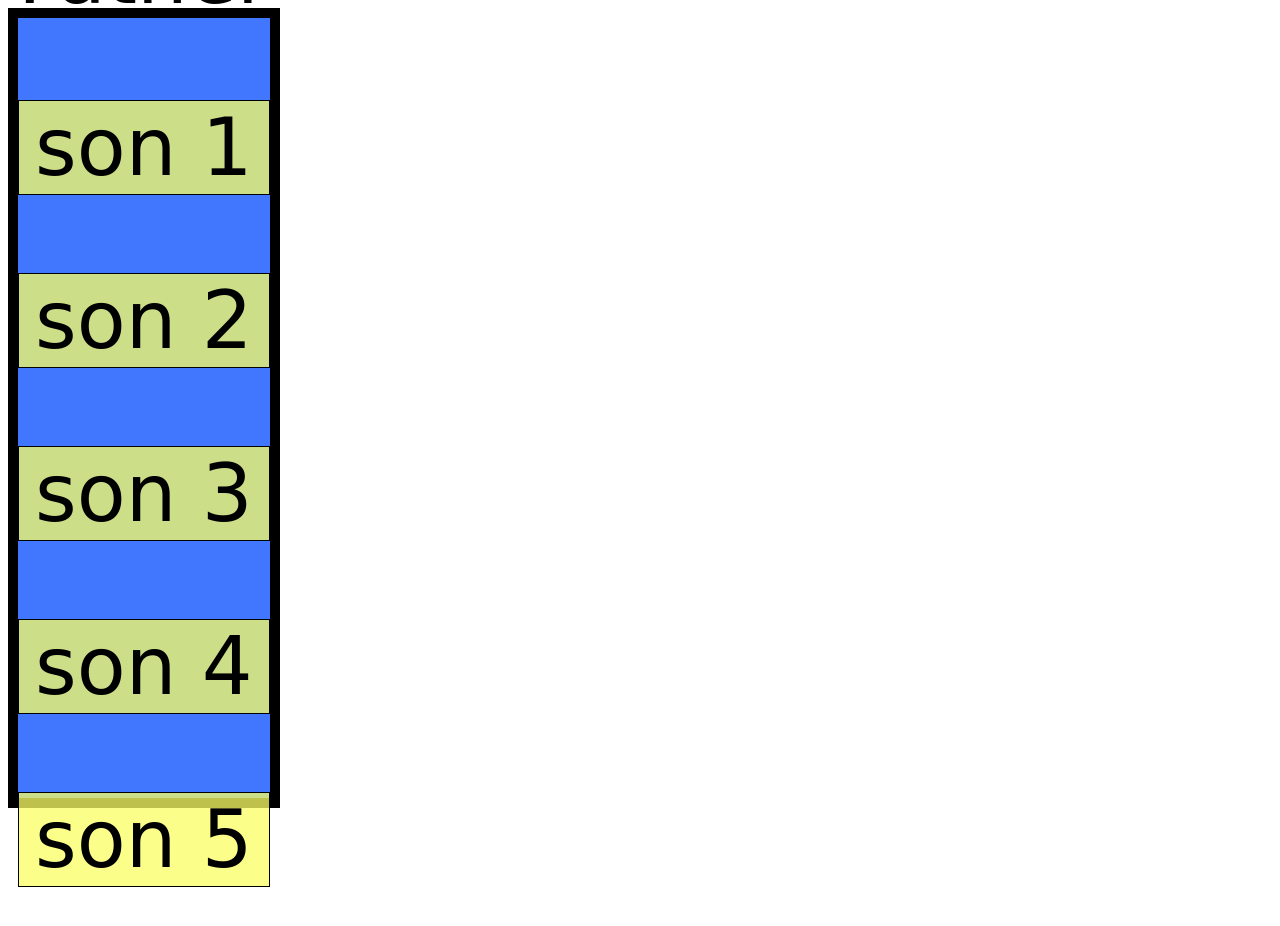
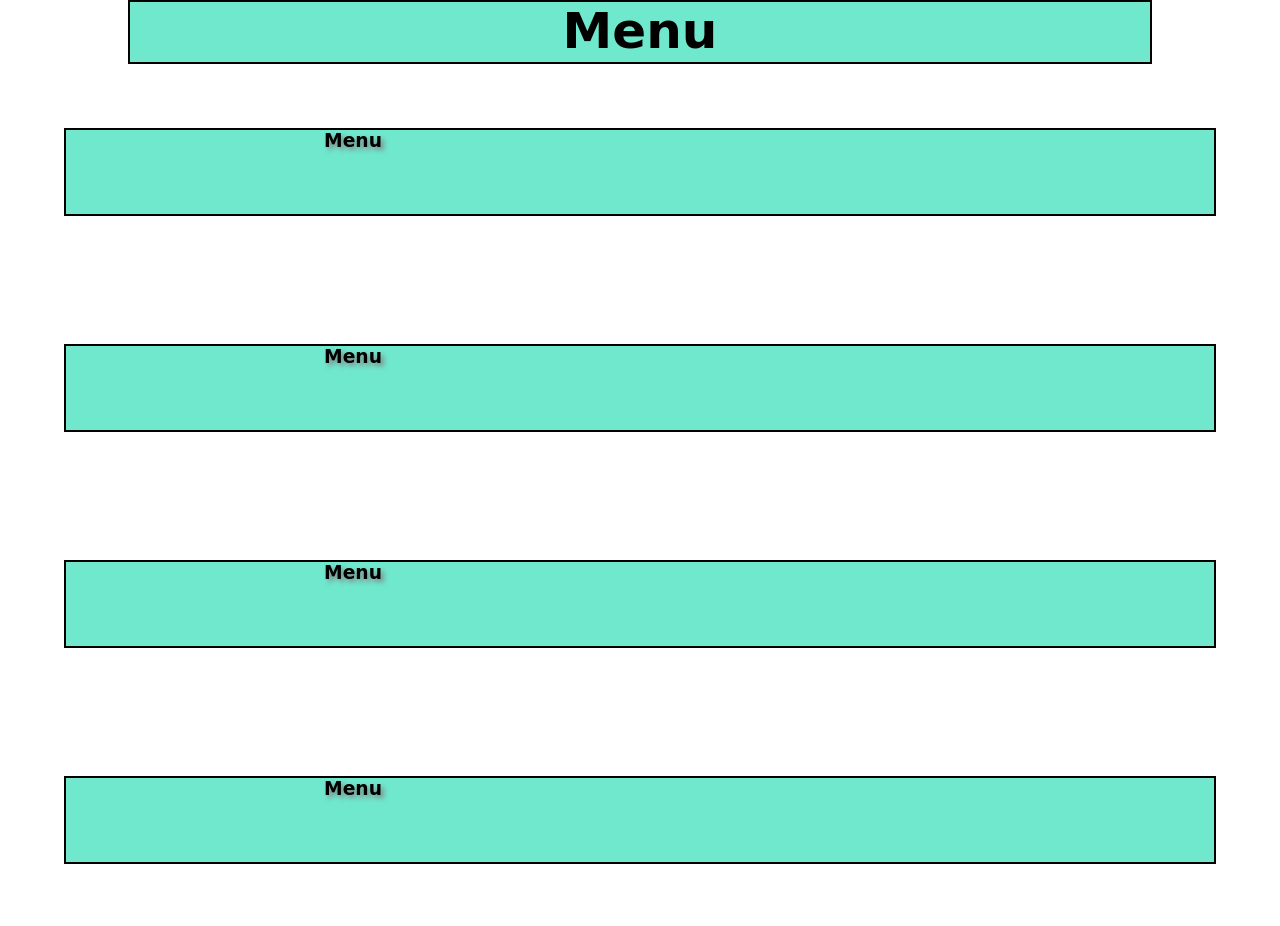
Before and after one commit to fenafernandez/html-css, a plain HTML site: page index.html in a window 1280 px wide. Before the commit the page ends 887 px from the top, so only its background shows below. Drawn offline with Linux system fonts and the light colour scheme; a web font is replaced by a local one.

Commit message:
grid-test

```diff
--- a/index.html
+++ b/index.html
@@ -8,13 +8,26 @@
     <title>html-css</title>
 </head>
 <body>
-    <div class="dad"> Father
-        <div class="son"> son 1 </div>
-        <div class="son"> son 2 </div>
-        <div class="son"> son 3 </div>
-        <div class="son"> son 4 </div>
-        <div class="son"> son 5</div>
-    </div>
+    <Nav>
+        <h2 class="menu"> Menu  </h2>
+        <h3 class="menu2"> Menu </h3>
+        <h3 class="menu2"> Menu </h3>
+        <h3 class="menu2"> Menu </h3>
+        <h3 class="menu2"> Menu </h3>
 
+    </Nav>
+
+
+    </nav>
+
+
+    <!-- <div class=ejemplofb> <P>Ejemplo Flexbox</P>
+        <h2> Caja 1</h2>
+        <h2> Caja 1</h2>
+        <h2> Caja 1</h2>
+        <h2> Caja 1</h2>
+        <h2> Caja 1</h2>
+
+    </div> -->
 </body>
 </html>
--- a/style.css
+++ b/style.css
@@ -2,30 +2,44 @@
 
 *, *::before, *::after {
     box-sizing: border-box;
+    margin: 0;
+    padding: 0;
 }
 :root {
     font-family: 'Allison' , cursive;
-    text-overflow: ellipsis;
-    --color-principal: #4177ff;
+    --color-principal: #23a0d1a4;
     --color-secundario: #faff65c2;
 }
-.dad {
+
+body {
+    position: relative;
+    width: 100%;
+    height: 100%;
+}
+nav {
+    position: relative;
     display: grid;
-    position: absolute;
-    border: 10px solid black;
-    background-color: var(--color-principal);
-    font-size: 5rem;
-    text-align: center;
-    gap: 10% ;
-    height: 100vh ;
-    align-content: center;
-
-    overflow-block: scroll;
-    text-align: center;
+    text-align: center ;
 }
 
-.son {
+.menu {
     display: grid;
-    border: 1px solid black;
-    background-color: var(--color-secundario);
+    position: relative;
+    width: 80vw;
+    height: 8vh;
+    border: 2px solid black;
+    background-color: rgba(20, 218, 175, 0.61);
+    margin: auto;
+    text-align: center;
+    font-size: 50px;
 }
+.menu2 {
+    display: grid;
+    grid-template-rows: 1fr 1fr 1fr 1fr;
+    grid-template-columns: 1fr 1fr;
+    position: relative;
+    text-shadow: 3px 3px 5px gray ;
+    border: 2px solid black;
+    background-color: rgba(20, 218, 175, 0.61);
+    margin: 5%;
+}
```
